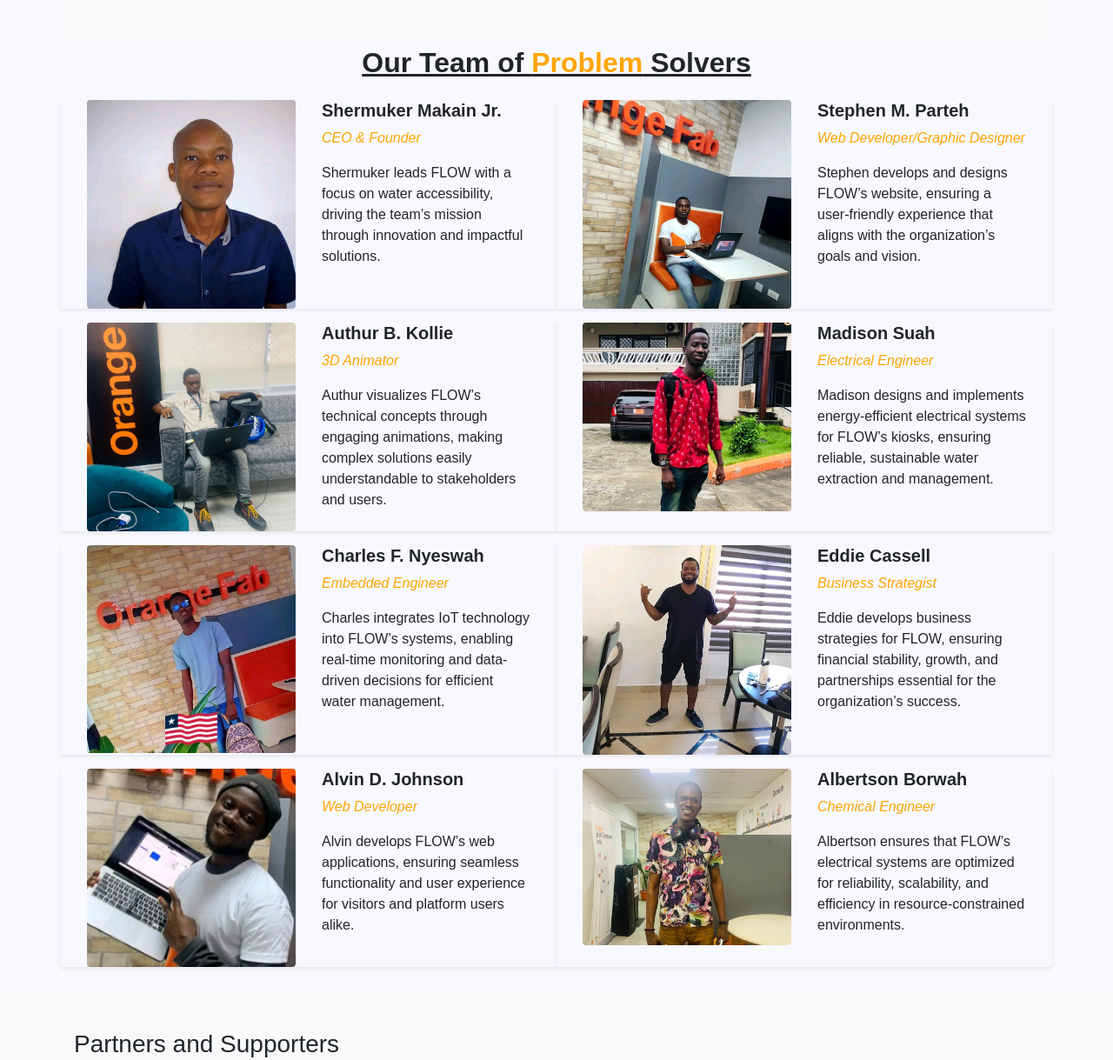
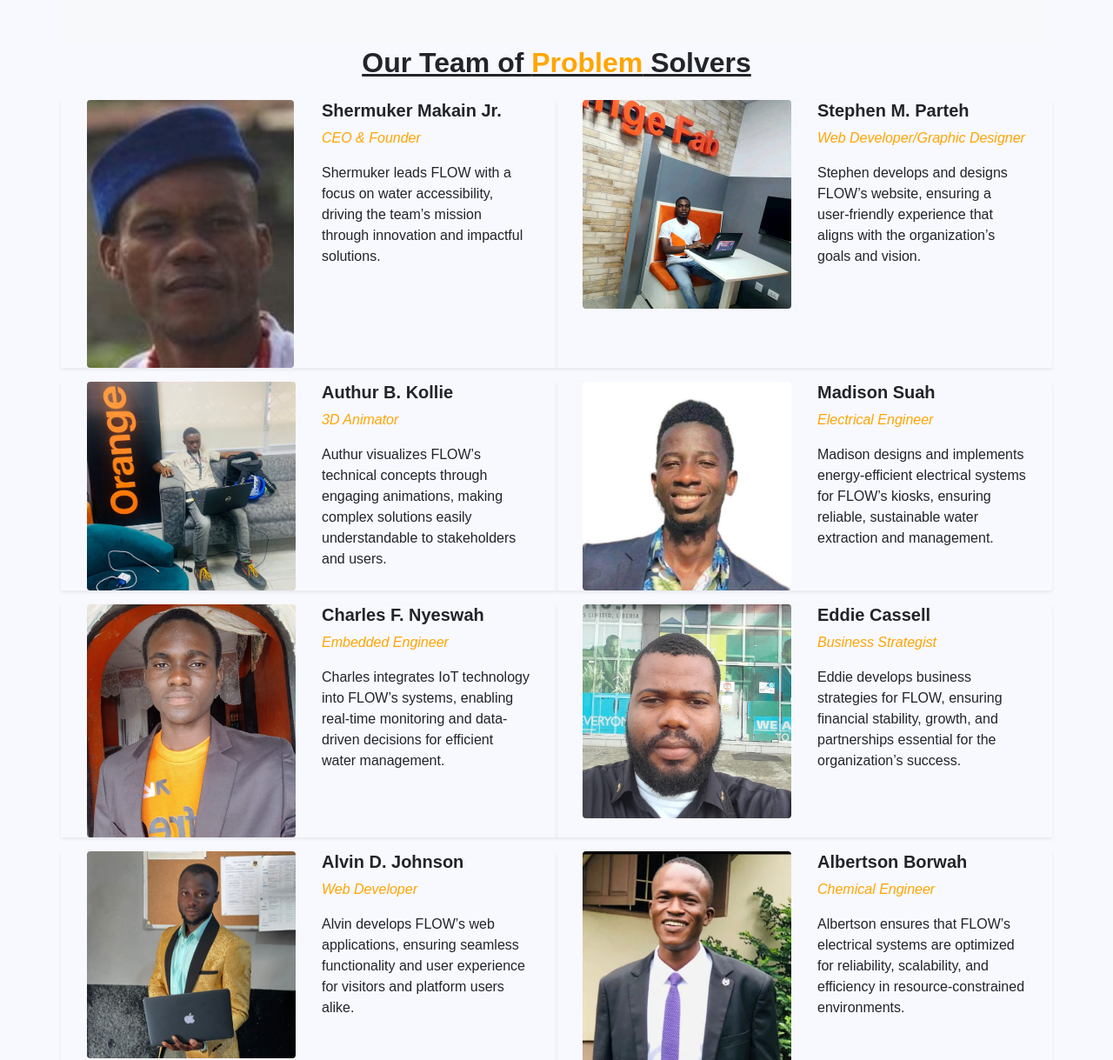
Before and after one commit to Stephenparteh/FLOW, a plain HTML site: page about.html in a window 1280 px wide. Shown: the part 1173-2392 px from the top of the page at 87% size. Drawn offline with nearby package versions, Linux system fonts and the light colour scheme.

Commit message:
initialcommit

```diff
--- a/about.html
+++ b/about.html
@@ -144,7 +144,7 @@
         <div class="row">
             <div class="col-md-6 shadow-sm d-flex mt-3 hov" id="hovv">
                 <div class="col-md-6">
-                    <img src="images/ShermukerMakainJr.jpeg" class="img-fluid rounded" alt="">
+                    <img src="images/teamMembers/shermuker001.jpeg" class="img-fluid rounded" alt="">
                 </div>
                 <div class="col-md-6">
                     <h5 style="font-weight: bold;">Shermuker Makain Jr.</h5>
@@ -178,7 +178,7 @@
             </div>
             <div class="col-md-6 shadow-sm d-flex mt-3">
                 <div class="col-md-6">
-                    <img src="images/madison.jpeg" class="img-fluid rounded" alt="">
+                    <img src="images/teamMembers/madison001.jpeg" class="img-fluid rounded" alt="">
                 </div>
                 <div class="col-md-6">
                     <h5 style="font-weight: bold;">Madison Suah</h5>
@@ -189,7 +189,7 @@
             </div>
             <div class="col-md-6 shadow-sm d-flex mt-3">
                 <div class="col-md-6">
-                    <img src="images/CharlesFNyeswah.jpeg" class="img-fluid rounded" alt="">
+                    <img src="images/teamMembers/charles001.jpeg" class="img-fluid rounded" alt="">
                 </div>
                 <div class="col-md-6">
                     <h5 style="font-weight: bold;">Charles F. Nyeswah</h5>
@@ -200,7 +200,7 @@
             </div>
             <div class="col-md-6 shadow-sm d-flex mt-3">
                 <div class="col-md-6">
-                    <img src="images/EddieCassell.jpeg" class="img-fluid rounded" alt="">
+                    <img src="images/teamMembers/eddie001.jpeg" class="img-fluid rounded" alt="">
                 </div>
                 <div class="col-md-6">
                     <h5 style="font-weight: bold;">Eddie Cassell</h5>
@@ -211,7 +211,7 @@
             </div>
             <div class="col-md-6 shadow-sm d-flex mt-3">
                 <div class="col-md-6">
-                    <img src="images/alvin.jpeg" class="img-fluid rounded" alt="">
+                    <img src="images/teamMembers/alvin001.jpeg" class="img-fluid rounded" alt="">
                 </div>
                 <div class="col-md-6">
                     <h5 style="font-weight: bold;">Alvin D. Johnson</h5>
@@ -222,7 +222,7 @@
             </div>
             <div class="col-md-6 shadow-sm d-flex mt-3">
                 <div class="col-md-6">
-                    <img src="images/alberson.jpeg" class="img-fluid rounded" alt="">
+                    <img src="images/teamMembers/albertson001.jpeg" class="img-fluid rounded" alt="">
                 </div>
                 <div class="col-md-6">
                     <h5 style="font-weight: bold;">Albertson Borwah</h5>
```
Also changed, not shown: images/teamMembers/albertson001.jpeg (added), images/teamMembers/alvin001.jpeg (added), images/teamMembers/charles001.jpeg (added), images/teamMembers/eddie001.jpeg (added), images/teamMembers/madison001.jpeg (added), images/teamMembers/shermuker001.jpeg (added).
